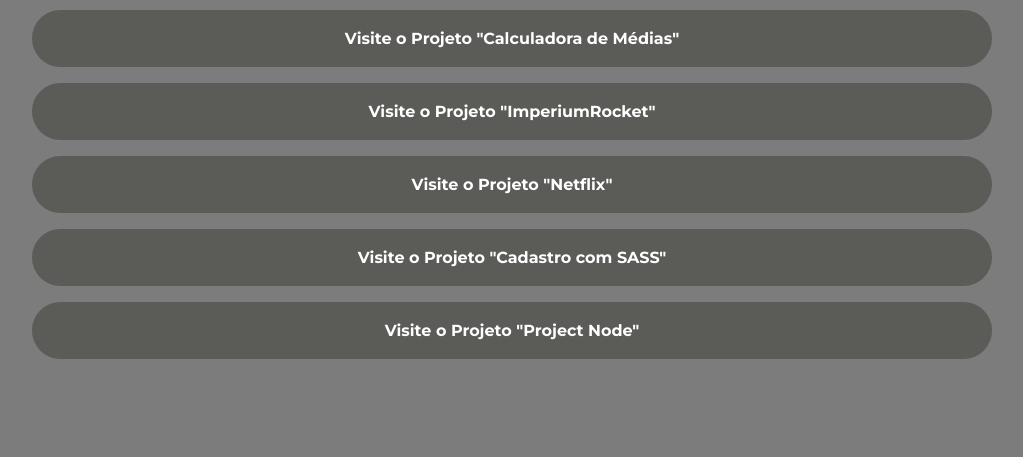
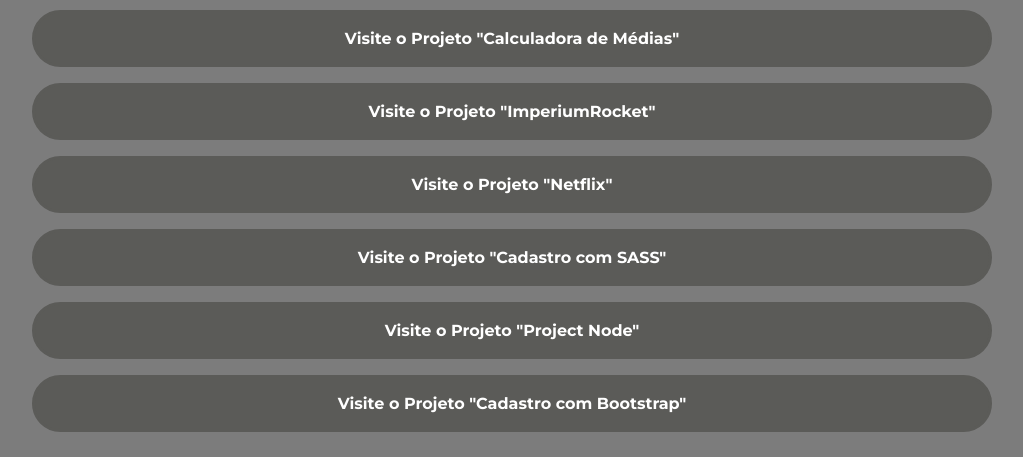
Before and after one commit to bielrocca/Meu-Portfolio, a website: page index.html in a window 1280 px wide. Shown: the part 343-800 px from the top of the page, without its empty margins (128-1151 px from the left). Drawn offline with Linux system fonts and the light colour scheme.

Commit message:
Added a new project

```diff
--- a/index.html
+++ b/index.html
@@ -68,6 +68,11 @@
                         Visite o Projeto "Project Node"
                     </a>
                 </li>
+                <li class="project-list-item">
+                    <a target="_blank" href="https://formulario-bootstrap-delta.vercel.app/">
+                        Visite o Projeto "Cadastro com Bootstrap"
+                    </a>
+                </li>
             </ul>
         </nav>
     </div>
```
